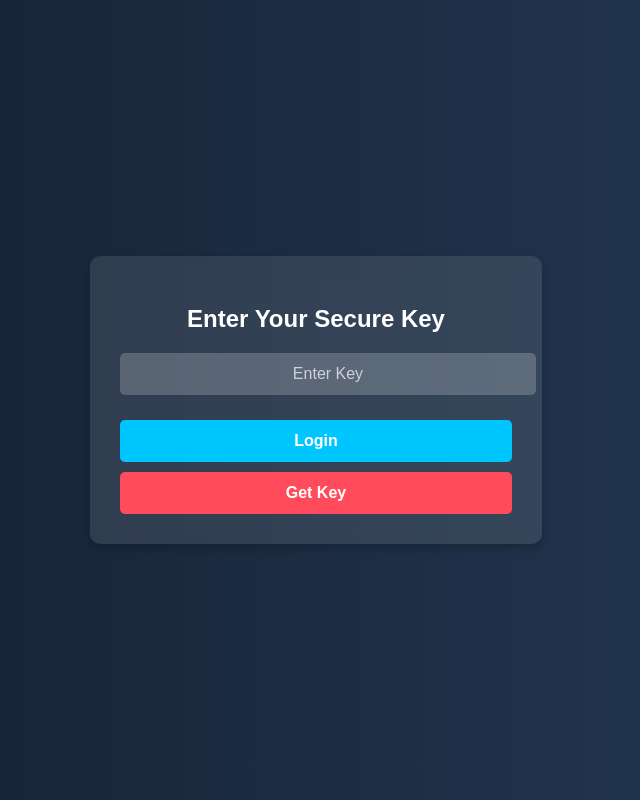
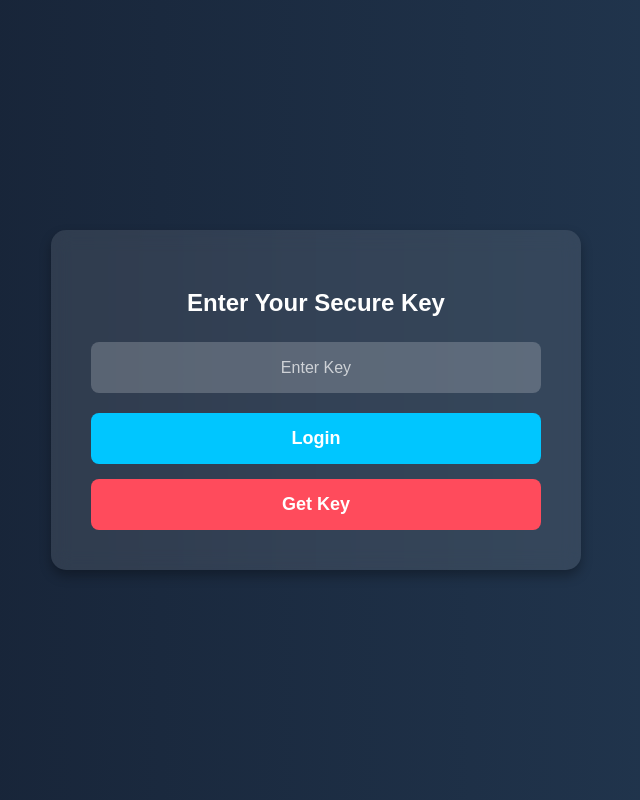
Before and after one commit to blackshadowh4ck3r/Loginusers, a plain HTML site: page index.html in a window 1280 px wide. Shown: the whole page, without its empty margins (324-964 px from the left). Drawn offline with Linux system fonts and the light colour scheme.

Commit message:
Update index.html

```diff
--- a/index.html
+++ b/index.html
@@ -17,50 +17,66 @@
             margin: 0;
         }
 
-        /* Login Container */
+        /* Enlarged Login Container */
         .login-container {
             background: rgba(255, 255, 255, 0.1);
-            padding: 30px;
-            border-radius: 10px;
-            box-shadow: 0 4px 8px rgba(0, 0, 0, 0.2);
+            padding: 40px; /* Increased padding */
+            border-radius: 15px; /* Softer edges */
+            box-shadow: 0 6px 12px rgba(0, 0, 0, 0.3);
             text-align: center;
             backdrop-filter: blur(10px);
+            width: 100%;
+            max-width: 450px; /* Increased max width */
         }
 
         h2 {
-            margin-bottom: 20px;
+            margin-bottom: 25px;
+            font-size: 24px; /* Bigger text */
         }
 
         /* Input Field */
+        .input-box {
+            width: 100%;
+            display: flex;
+            justify-content: center;
+        }
+
         input {
             width: 100%;
-            padding: 12px;
+            padding: 15px; /* Bigger padding */
             border: none;
-            border-radius: 5px;
-            font-size: 16px;
-            margin-bottom: 15px;
+            border-radius: 8px; /* Rounded edges */
+            font-size: 18px; /* Bigger font */
             outline: none;
             text-align: center;
             background: rgba(255, 255, 255, 0.2);
             color: white;
+            box-sizing: border-box;
         }
 
         /* Placeholder Style */
         input::placeholder {
             color: rgba(255, 255, 255, 0.7);
+            font-size: 16px;
         }
 
         /* Buttons */
+        .btn-container {
+            display: flex;
+            flex-direction: column;
+            gap: 15px;
+            margin-top: 20px;
+        }
+
         button {
             width: 100%;
-            padding: 12px;
+            padding: 15px; /* Bigger buttons */
             border: none;
-            border-radius: 5px;
-            font-size: 16px;
+            border-radius: 8px;
+            font-size: 18px;
             font-weight: bold;
             cursor: pointer;
             transition: 0.3s;
-            margin-top: 10px;
         }
 
         .login-btn {
@@ -84,9 +100,22 @@
         /* Error Message */
         #error {
             color: #ff4b5c;
-            font-size: 14px;
-            margin-top: 10px;
+            font-size: 16px; /* Bigger text */
+            margin-top: 12px;
             display: none;
+        }
+
+        /* Responsive Design */
+        @media (max-width: 480px) {
+            .login-container {
+                width: 90%;
+                padding: 35px;
+            }
+
+            input, button {
+                font-size: 16px;
+                padding: 12px;
+            }
         }
     </style>
 </head>
@@ -94,9 +123,13 @@
 
     <div class="login-container">
         <h2>Enter Your Secure Key</h2>
-        <input type="password" id="keyInput" placeholder="Enter Key">
-        <button class="login-btn" onclick="checkKey()">Login</button>
-        <button class="get-key-btn" onclick="getKey()">Get Key</button>
+        <div class="input-box">
+            <input type="password" id="keyInput" placeholder="Enter Key">
+        </div>
+        <div class="btn-container">
+            <button class="login-btn" onclick="checkKey()">Login</button>
+            <button class="get-key-btn" onclick="getKey()">Get Key</button>
+        </div>
         <p id="error">Invalid Key! Try again.</p>
     </div>
 
@@ -107,7 +140,6 @@
             const errorText = document.getElementById("error");
 
             if (userKey === correctKey) {
-
                 window.location.href = "https://earth.nullschool.net/#current/wind/surface/level/orthographic=-225.09,10.37,402"; // Redirect on success
             } else {
                 errorText.style.display = "block"; // Show error message
@@ -123,4 +155,4 @@
     </script>
 
 </body>
-</html>
+                </html>
```
